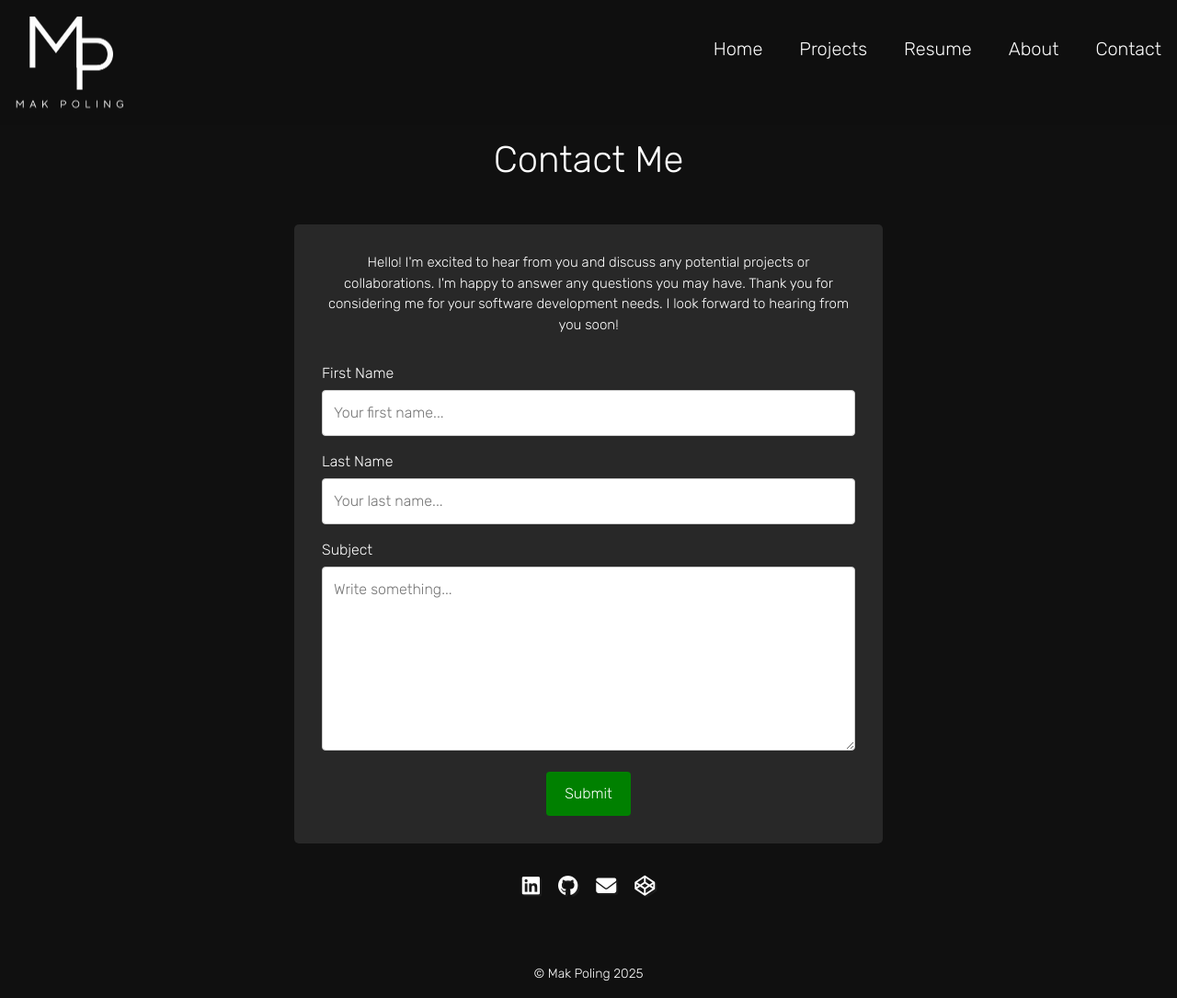
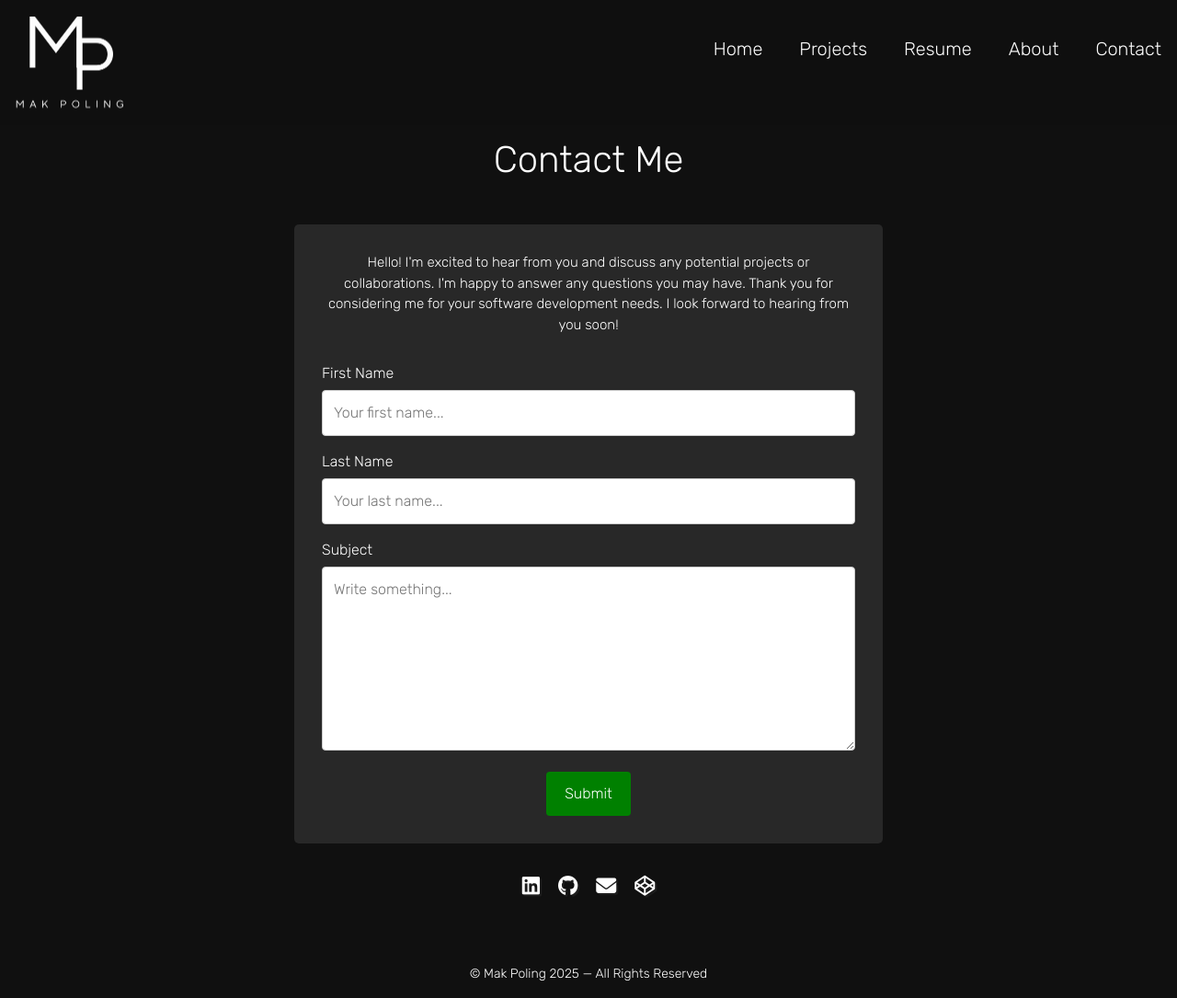
Before and after one commit to MakPoling/makpoling.github.io, a plain HTML site: page contact.html in a window 1280 px wide. Shown: the whole page at 92% size. Drawn offline with nearby package versions, Linux system fonts and the light colour scheme.

Commit message:
Update contact.html

```diff
--- a/contact.html
+++ b/contact.html
@@ -67,7 +67,7 @@
       <i class="fa-brands fa-codepen"></i> </a>
   </div>
    <footer class="footer">
-    <p>&copy; Mak Poling 2025</p>
+    <p>&copy; Mak Poling 2025 &mdash; All Rights Reserved</p>
   </footer>
 </body>
 
```
